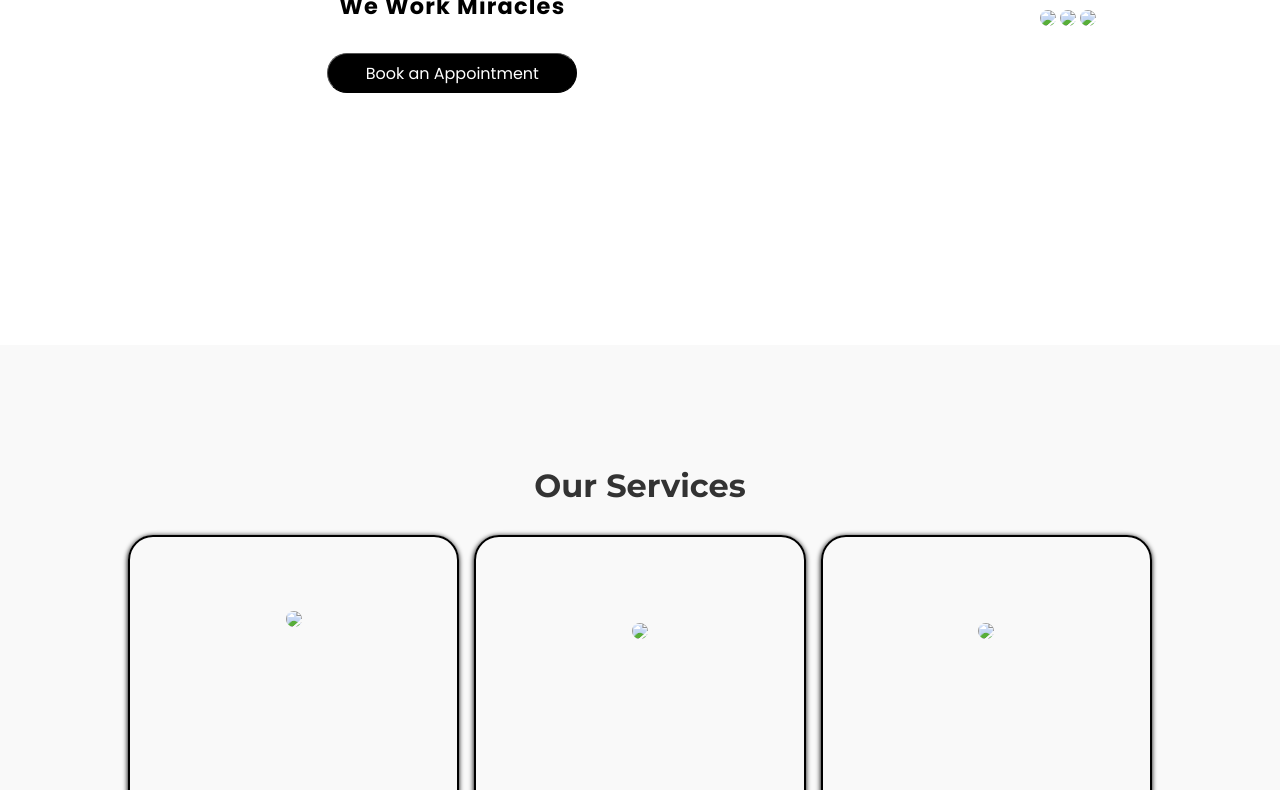
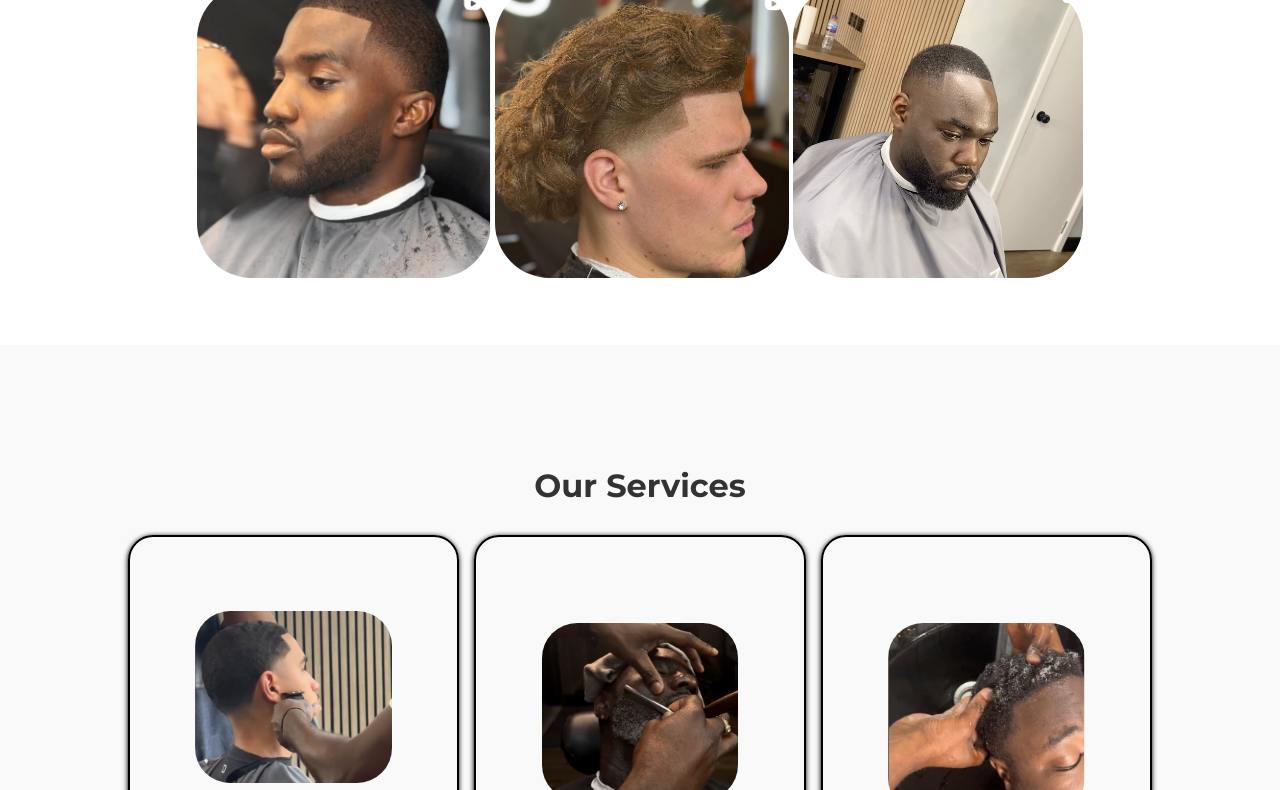
Before and after one commit to DAJ350/Initialz-Barbers-Homepage, a plain HTML site: page index.html in a window 1280 px wide. Shown: the part 395-1185 px from the top of the page. Drawn offline with Linux system fonts and the light colour scheme.

Commit message:
Image fix update index.html
Fixing problem causing images not to display in browser.

```diff
--- a/index.html
+++ b/index.html
@@ -21,7 +21,7 @@
         <ul>
           <li class="text_item"><a href='#services_section'>Services</a></li>
           <li class="text_item"><a href='#about_us'>About Us</a></li>
-          <li><a href='#'><img src="./resources/images/e03d14a1-539c-4179-911a-1a6eccd9364f-Initalz-GB-England-Dagenham-Fresha(3) 2.png">
+          <li><a href='#'><img src="./e03d14a1-539c-4179-911a-1a6eccd9364f-Initalz-GB-England-Dagenham-Fresha(3) 2.png">
           </a></li>
           <li class="text_item"><a href='#testimonials_section'>Testimonials</a></li>
           <li class="text_item"><a href='https://www.fresha.com/a/initialz-barbers-london-4-becontree-avenue-qy5ix7o5'>Contact</a></li>
@@ -44,9 +44,9 @@
 
       <div class="right_container">
         <div class="hero_section_image_continer">
-          <img src="./resources/images/hero_image_1.png">
-          <img src="./resources/images/hero_image_2.png">
-          <img src="./resources/images/hero_image_3.png">
+          <img src="./hero_image_1.png">
+          <img src="./hero_image_2.png">
+          <img src="./hero_image_3.png">
         </div>
       </div>
 
@@ -62,7 +62,7 @@
           <!--Haircutting Service-->
         <div class="service_item">
           <div class="image_container">
-            <img src="./resources/images/Haircut_service_item_image.png">
+            <img src="./Haircut_service_item_image.png">
           </div>
           <div class="service_content">
             <h4>Hair cuts</h4>
@@ -73,7 +73,7 @@
           <!--Beard Trimming Service-->
         <div class="service_item">
           <div class="image_container">
-            <img src="./resources/images/Beard_trimming_service_ item_image2.png">
+            <img src="./Beard_trimming_service_ item_image2.png">
           </div>
           <div class="service_content">
             <h4>Beard Cuts</h4>
@@ -84,7 +84,7 @@
         <!--Hairwashing Service-->
         <div class="service_item">
           <div class="image_container">
-            <img src="./resources/images/Hairwash_service_item_image.png">
+            <img src="./Hairwash_service_item_image.png">
           </div>
           <div class="service_content">
             <h4>Hair Wash</h4>
```
